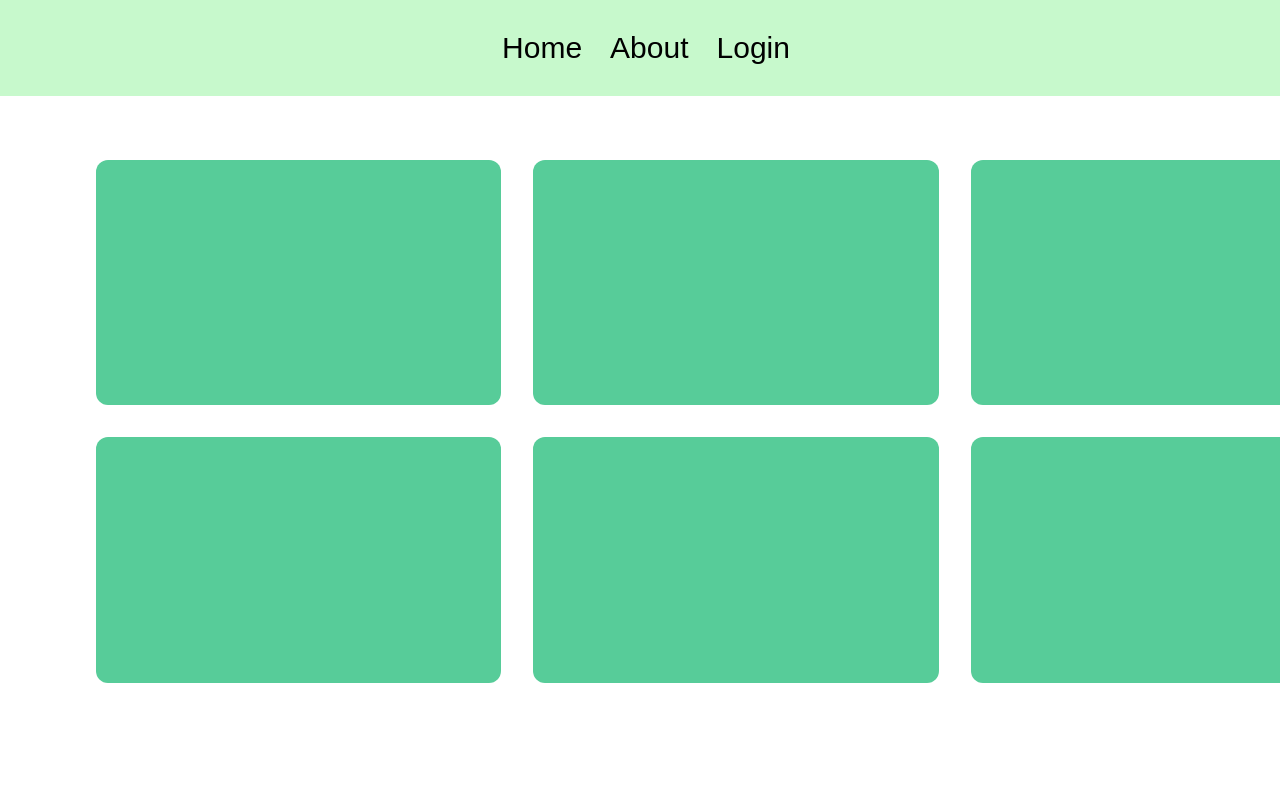
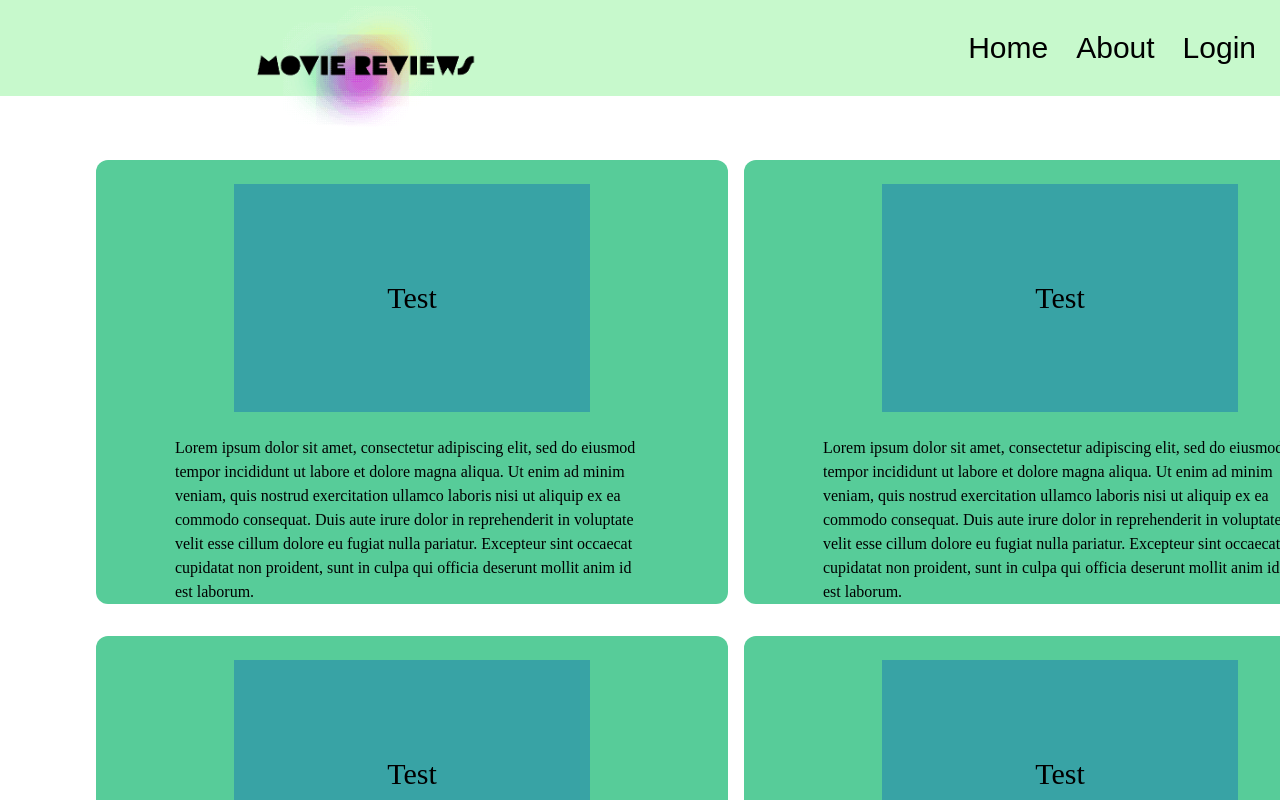
Before and after one commit to trevornei/movie-review, a React (Vite) app: page / in a window 1280 px wide. Shown: the top 800 px of the page. Built offline with nearby package versions, Linux system fonts and the light colour scheme; a web font is replaced by a local one.

Commit message:
Made grid exapand with child elements, Image area plus synopsys.

```diff
--- a/src/components/Movie.jsx
+++ b/src/components/Movie.jsx
@@ -1,4 +1,5 @@
 import React from 'react'
+import Review from './Review.jsx'
 
 // NOTE: Goals
 /*
@@ -18,12 +19,8 @@ export default function Movie() {
     return (
         <div className="row-span-1 col-span-1 bg-tertiary rounded-xl">
             <div className="" id='PosterSynopsis'>
-                <div className="" id="img">
 
-                </div>
-                <div className="" id="synopsis">
-
-                </div>
+                <Review></Review>
             </div>
             <div className="" id="reviewForm">
                 <div className="" id="reviews">
--- a/src/components/MovieList.jsx
+++ b/src/components/MovieList.jsx
@@ -1,9 +1,11 @@
 import React from 'react'
 import Movie from './Movie'
 
+// NOTE: Fixed heights for grid containers prevents grid containers to expand with the needs of the child elements. Changed height to => h-auto
+
 export default function MovieList () {
     return (
-        <div className="w-full h-full grid grid-cols-3 grid-rows-3 gap-8 mx-24">
+        <div className="w-full h-auto grid grid-cols-2 grid-rows-3 gap-x-4 gap-y-8 mx-24">
             <Movie></Movie>
             <Movie></Movie>
             <Movie></Movie>
--- a/src/components/Review.jsx
+++ b/src/components/Review.jsx
@@ -1 +1,16 @@
 import React from 'react'
+
+export default function Review() {
+    return(
+        <div className="">
+            <div className="w-3/4 h-auto mx-auto my-auto flex flex-col items-center justify-center">
+                <div className="w-3/4 h-1/2 bg-secondary my-6">
+                    <h1 className='font-eldwin text-extrabold text-3xl text-center p-24'>Test</h1>
+                </div>
+                <p className="font-moret">
+                Lorem ipsum dolor sit amet, consectetur adipiscing elit, sed do eiusmod tempor incididunt ut labore et dolore magna aliqua. Ut enim ad minim veniam, quis nostrud exercitation ullamco laboris nisi ut aliquip ex ea commodo consequat. Duis aute irure dolor in reprehenderit in voluptate velit esse cillum dolore eu fugiat nulla pariatur. Excepteur sint occaecat cupidatat non proident, sunt in culpa qui officia deserunt mollit anim id est laborum.
+                </p>
+            </div>
+        </div>
+    )
+}
--- a/src/components/nav.jsx
+++ b/src/components/nav.jsx
@@ -1,8 +1,12 @@
 import React from 'react'
+import Logo from '../assets/logo/logo.gif'
 
 export default function Nav() {
     return (
-        <nav className="flex flex-row items-center justify-center w-screen h-24 bg-lightg">
+        <nav className="flex flex-row items-center justify-start w-screen h-24 px-4 bg-lightg">
+            <div className="justify-start">
+                <img src={Logo} className='mt-16 w-2/3' alt="" />
+            </div>
             <div>
                 <ul className="flex flex-row items-center justify-center">
                     <li className="">
```
Also changed, not shown: src/assets/logo/logo.gif (added), src/assets/posters/howlsCastle.jpg (renamed from src/assets/posters/howls-moving-castle-mp.jpg).
